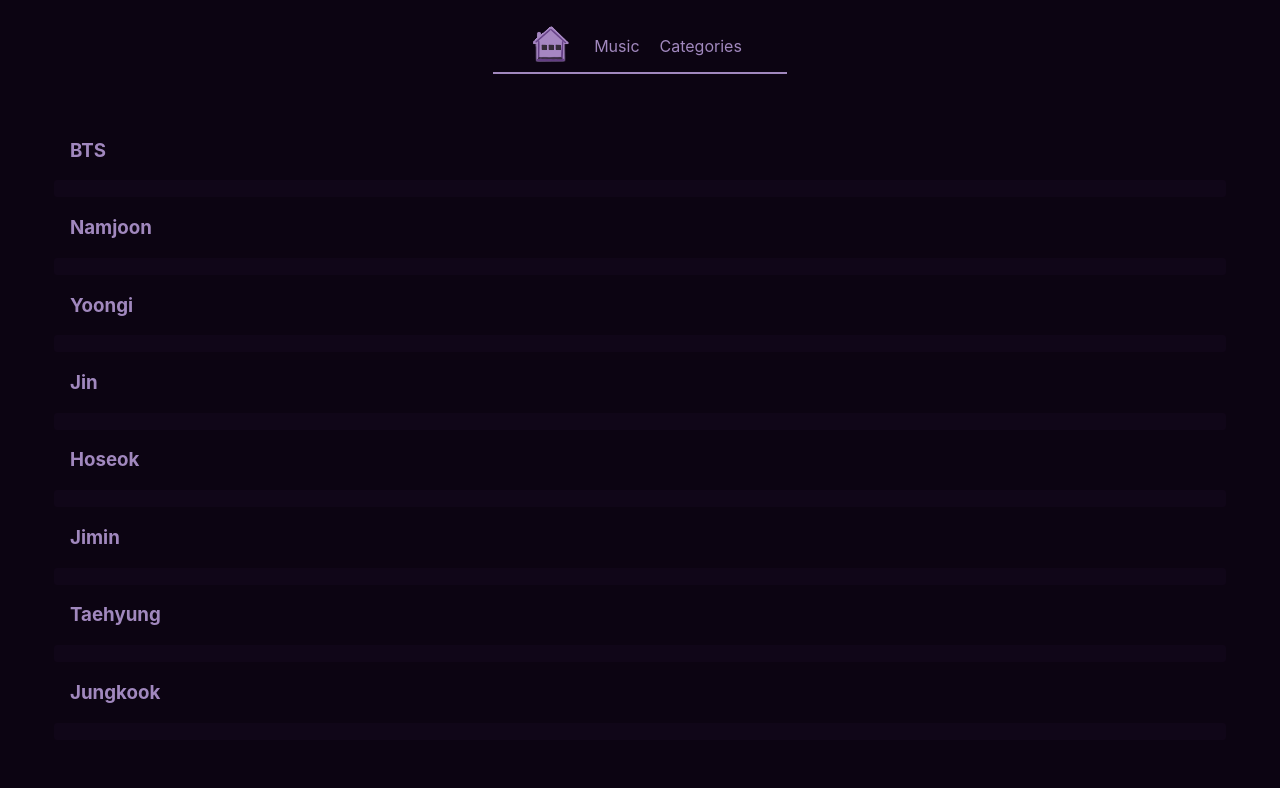
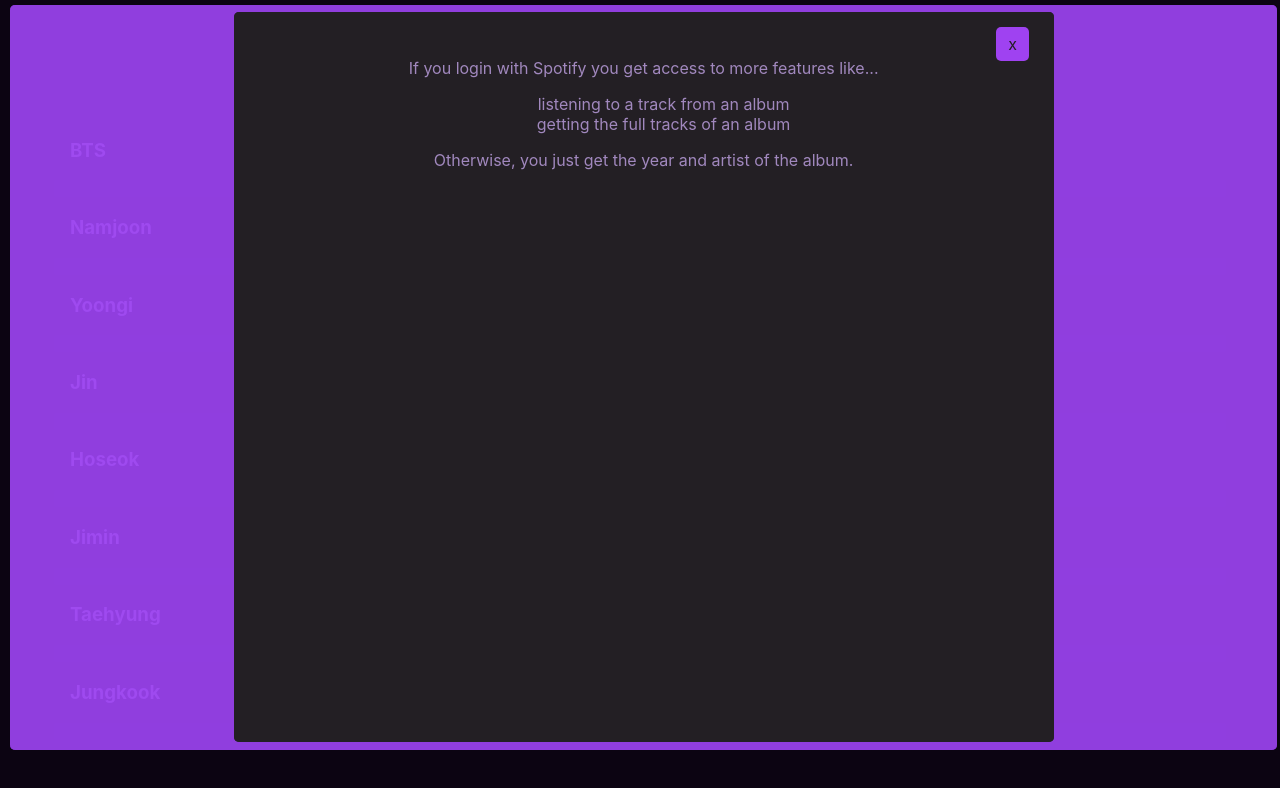
Before and after one commit to ramired2/btsflix, a React (Create React App) app in the folder frontend/: page /discography in a window 1280 px wide. Shown: the top 788 px of the page. Built offline with nearby package versions, Linux system fonts and the light colour scheme; no server answers.

Commit message:
trying add spotify api

```diff
--- a/frontend/package.json
+++ b/frontend/package.json
@@ -7,6 +7,8 @@
     "@testing-library/react": "^13.4.0",
     "@testing-library/user-event": "^13.5.0",
     "axios": "^1.4.0",
+    "dotenv": "^16.3.1",
+    "query-string": "^8.1.0",
     "react": "^18.2.0",
     "react-dom": "^18.2.0",
     "react-router-dom": "^6.14.1",
--- a/frontend/src/components/ListShows.js
+++ b/frontend/src/components/ListShows.js
@@ -9,7 +9,7 @@
 
     useEffect(() => {
         getShows();
-        // settingRemainEps();
+
       }, []);
 
     //   const settingRemainEps = () => {
--- a/frontend/src/components/MusicNavbar.js
+++ b/frontend/src/components/MusicNavbar.js
@@ -1,30 +1,36 @@
 import React, {useState, useEffect, Fragment} from 'react';
 import CategoriesAlbums from "../components/CategoriesAlbums.js";
-import { Link } from "react-router-dom";
+import { useParams, useLocation } from "react-router-dom";
+import queryString from 'query-string';
 
 function MusicNavbar (props) {
   const [Hover, setHover] = useState(false);
-  const [show, setShow] = useState(false);
-  const [search, setSearch] = useState("");
+  const [show, setShow] = useState(true);
+  const [token, setToken] = useState(false);
+  const location = useLocation();
+  // const params = window.location.search;
+  // const [token, settoken] = useState(params.get('code'));
 
-//   const modal = () => {
-//     let link = "/search/search/" + search
-//     return <div>
-//               {show == false? <li id="nav_item" onMouseEnter={() => setShow(true)}> search</li>
-//               :<div onMouseLeave={() => setShow(false)} >
-//                 <input type="text" class="textbox" placeholder="type here..." value={search} onChange={(e) => setSearch(e.target.value)}/>
-//                 {console.log(search)}
-//                 <a href={link}><button className="btnSearch">Go</button></a>
-//               </div>}
 
-//           </div>
-//   }
+  useEffect(() => {
+    console.log(queryString.parse(location.search))
+
+    setToken(queryString.parse(location.search))
+
+    if (!localStorage.getItem('token') || localStorage.getItem('token') == "undefined") {
+        localStorage.setItem("token", token['code'])
+    }
+
+    // fetch("https://accounts.spotify.com/api/token", )
+
+
+  }, [token['code']]);
 
     return (
             <div className="nav">
-              <div className="navLogo">
-                <a href='/'><img className="logo"  src="/logo.png" alt="BTSflix Logo" /></a>
-              </div>
+             <a href='/'> <div className="navLogo">
+                <img className="logo"  src="/logo.png" alt="BTSflix Logo" />
+              </div></a>
 
               <div className="navLinks">
                 <ul className="nav_list">
@@ -37,7 +43,7 @@
                     {Hover == true? <div onMouseLeave={() => setHover(false)}><CategoriesAlbums ></CategoriesAlbums></div> :""}
 
                   </div>
-                  {/* {modal()} */}
+                  {/* <a href='https://accounts.spotify.com/authorize?client_id=349fe331f58e4547ba01a4ba78274b92&response_type=code&redirect_uri=http://localhost:3000/discography&scope=streaming'>Spotify Login</a> */}
 
                   </div>
                 </ul>
--- a/frontend/src/components/Navbar.js
+++ b/frontend/src/components/Navbar.js
@@ -22,9 +22,9 @@
 
     return (
             <div className="nav">
-              <div className="navLogo">
-                <a href='/'><img className="logo"  src="/logo.png" alt="BTSflix Logo" /></a>
-              </div>
+              <a href='/'><div className="navLogo">
+                <img className="logo"  src="/logo.png" alt="BTSflix Logo" />
+              </div></a>
 
               <div className="navLinks">
                 <ul className="nav_list">
--- a/frontend/src/components/listAlbums.js
+++ b/frontend/src/components/listAlbums.js
@@ -4,11 +4,24 @@
 function ListAlbums({category}){
     const [Hover, setHover] = useState(false);
     const [Albums, setAlbum] = useState([]);
-    const [remainder, setRemainder] = useState([]);
+    const [albumInfo, setAlbumInfo] = useState([]);
+
+    const [show, setShow] = useState(true);
+
 
     useEffect(() => {
         getAlbums();
-        // settingRemainEps();
+
+        if (!localStorage.getItem('modal')) {
+            localStorage.setItem("modal", show)
+          }
+
+        // if token then person logged in -- get album info
+        if (localStorage.getItem('token') &&  localStorage.getItem('token') != undefined) {
+            console.log(`Bearer ${localStorage.getItem('token')}`)
+            getAlbumInfo()
+        }
+
       }, []);
 
       const getAlbums = async() => {
@@ -18,8 +31,25 @@
             params: {category: category}
             })
             .then(res => {
+                // console.log(res.data)
+                setAlbum(res.data)
+            })
+            .catch(err => console.log(err));
+        };
+
+    const getAlbumInfo = async() => {
+        const res = await axios.get (`https://api.spotify.com/v1/search?q=proof&type=album`, {
+            headers: {
+                        Authorization: `Bearer ${localStorage.getItem('token')}`,
+                        Accept: 'application/json',
+                        'Content-Type': 'application/json',},
+            })
+            .then(res => {
+                console.log(`Bearer ${localStorage.getItem('token')}`)
                 console.log(res.data)
-                setAlbum(res.data)
+                setAlbumInfo(res.data)
+
+                //traverse thru album and albumInfo so its just in one array
             })
             .catch(err => console.log(err));
         };
@@ -40,6 +70,20 @@
     </div>
     }
 
+    const modalSpotify = () => {
+        return <div className='modalContainer' onMouseLeave={() => setShow(false)} >
+                  <div className="infoContainer">
+                  <div className="closeBtn mainCloseBtn" onClick={() => {setShow(false); localStorage.setItem("modal", "false")}}>x</div>
+                    <p>If you login with Spotify you get access to more features like...</p>
+                    <ol className="list">
+                      <li>listening to a track from an album</li>
+                      <li>getting the full tracks of an album</li>
+                    </ol>
+                    <p>Otherwise, you just get the year and artist of the album.</p>
+                  </div>
+                </div>
+      }
+
 
     return(
         <div className="listAlbumsBG" id="top">
@@ -56,6 +100,7 @@
                 </div>
             </div>
             {Hover != false? modal():""}
+            {show == true? localStorage.getItem('modal') != "false"? modalSpotify(): "": ""}
         </div>
     );
 }
--- a/frontend/src/style/App.css
+++ b/frontend/src/style/App.css
@@ -971,3 +971,6 @@
 .album {
   top: 3%;
 }
+.list {
+  list-style-type: none;
+}
```
Also changed, not shown: 1 other file (tests, documents, lock files or other folders).
